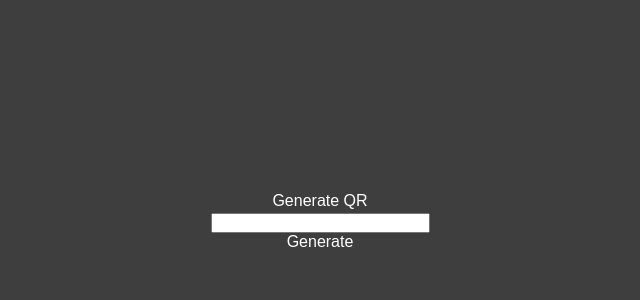
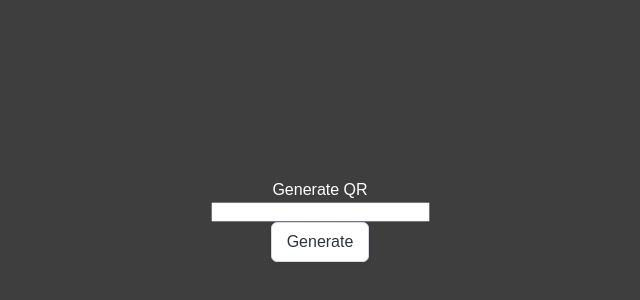
Before and after one commit to ihleonel/qr-generator, a React (Vite) app in the folder frontend/: page / in a window 1280 px wide. Shown: the part 180-480 px from the top of the page, without its empty margins (320-960 px from the left). Built offline with nearby package versions, Linux system fonts and the light colour scheme.

Commit message:
Install Bulma css

```diff
--- a/frontend/src/App.css
+++ b/frontend/src/App.css
@@ -1,4 +1,3 @@
-@import 'bulma/css/bulma.css';
 
 * {
   margin: 0;
--- a/frontend/src/App.jsx
+++ b/frontend/src/App.jsx
@@ -19,6 +19,7 @@ function App() {
       />
       <small>{error?.payload}</small>
       <button
+        className='button'
         onClick={submit}
       >
         Generate
--- /dev/null
+++ b/frontend/src/index.css
@@ -0,0 +1 @@
+@import 'bulma/css/bulma.css'
--- a/frontend/src/main.jsx
+++ b/frontend/src/main.jsx
@@ -1,6 +1,7 @@
 import React from 'react'
 import ReactDOM from 'react-dom/client'
 import App from './App.jsx'
+import './index.css'
 import '@fontsource-variable/onest'
 
 ReactDOM.createRoot(document.getElementById('root')).render(
```
Also changed, not shown: 2 other files (tests, documents, lock files or other folders).
